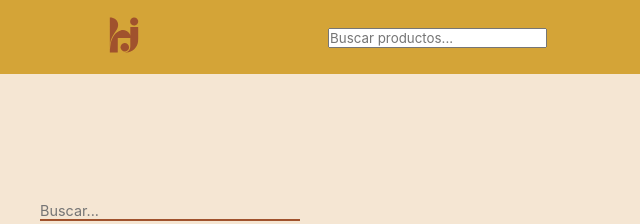
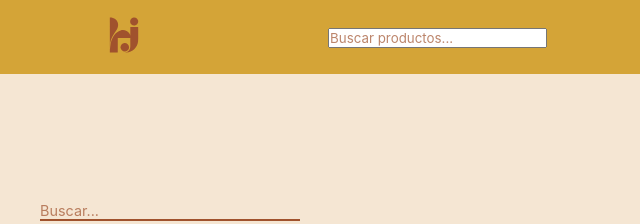
Before and after one commit to MatiasKV0/MuebleriaHermanosJota, a plain HTML site: page productos/productos.html in a window 1280 px wide. Shown: the top 224 px of the page, 0-640 px from the left. Drawn offline with Linux system fonts and the light colour scheme; files whose address does not match are found by name.

Commit message:
Fix search input placeholder color and clean up TODO comments

```diff
--- a/productos/productos.css
+++ b/productos/productos.css
@@ -30,7 +30,11 @@ aside input[type="search"] {
   background: transparent;
   font-size: 0.9rem;
   color: var(--colorprimario);
-  /* TODO: fix search color */
+}
+
+::placeholder {
+  color: var(--colorprimario);
+  opacity: 0.7;
 }
 
 aside nav ul {
@@ -116,8 +120,6 @@ section div article img {
   }
 }
 
-/* TODO: fix layout for smartphones */
-
 @media (max-width: 700px) {
   .layout {
     display: block;
```
